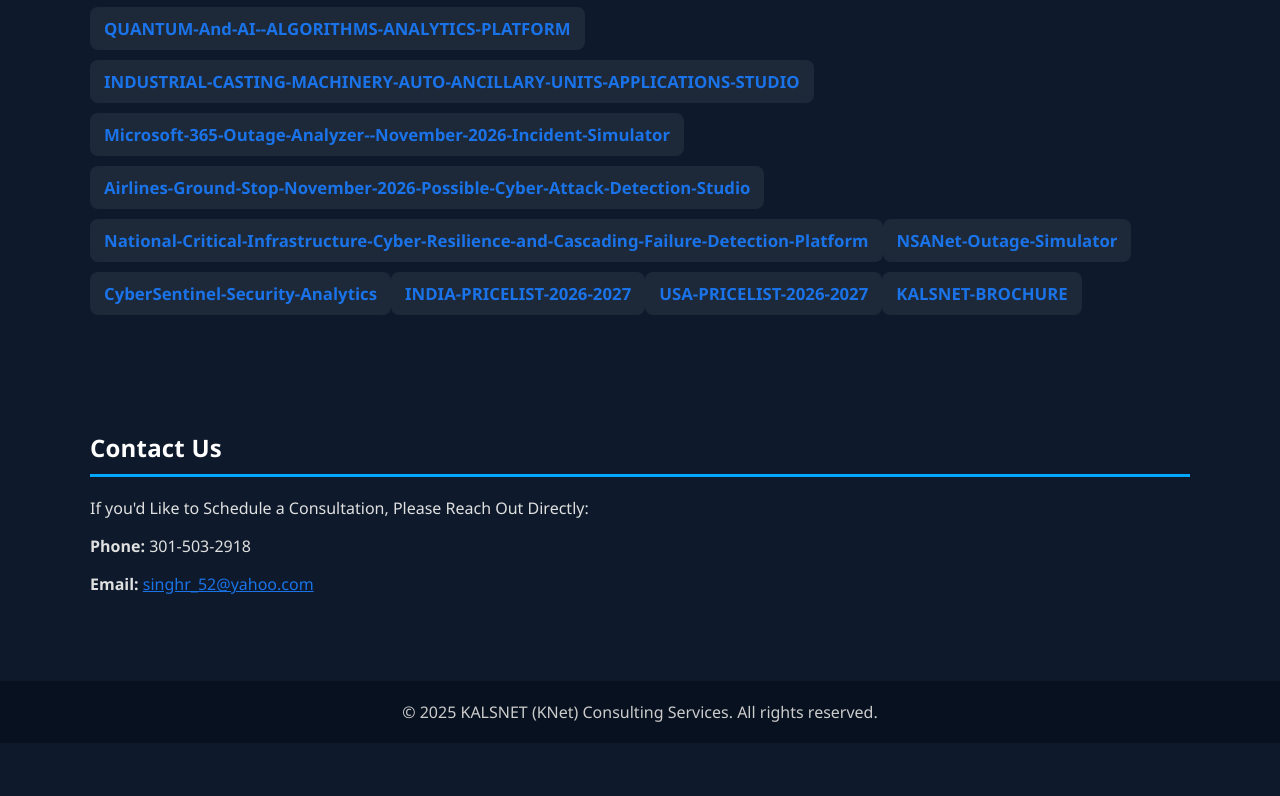
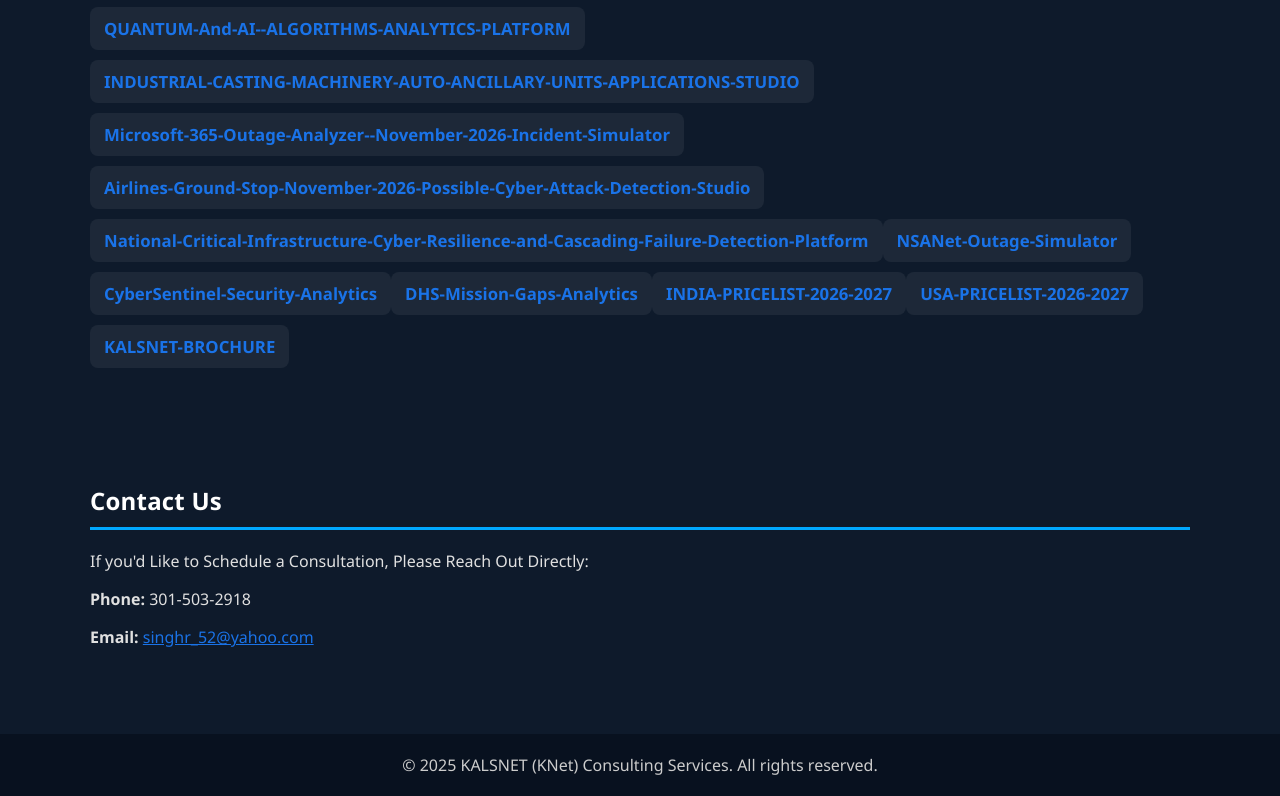
Before and after one commit to kalsr/KNet, a plain HTML site: page index.html in a window 1280 px wide. Shown: the part 6606-7402 px from the top of the page. Before the commit the page ends 7349 px from the top, so only its background shows below. Drawn offline with Linux system fonts and the light colour scheme.

Commit message:
Add DHS-Mission-Gaps-Analytics link to index.html

```diff
--- a/index.html
+++ b/index.html
@@ -590,6 +590,9 @@
         <a href=" https://kalsr.github.io/CyberSentinel-Security-Analytics/" target="_blank" class="hub-link">
                <strong> CyberSentinel-Security-Analytics</strong> <br>
 
+        <a href=" https://kalsr.github.io/DHS-Mission-Gaps-Analytics/" target="_blank" class="hub-link">
+               <strong> DHS-Mission-Gaps-Analytics</strong> <br>
+
         <a href=" https://kalsr.github.io/India-Pricelist-2026-2027/" target="_blank" class="hub-link">
                <strong> INDIA-PRICELIST-2026-2027</strong> <br>
 
```
